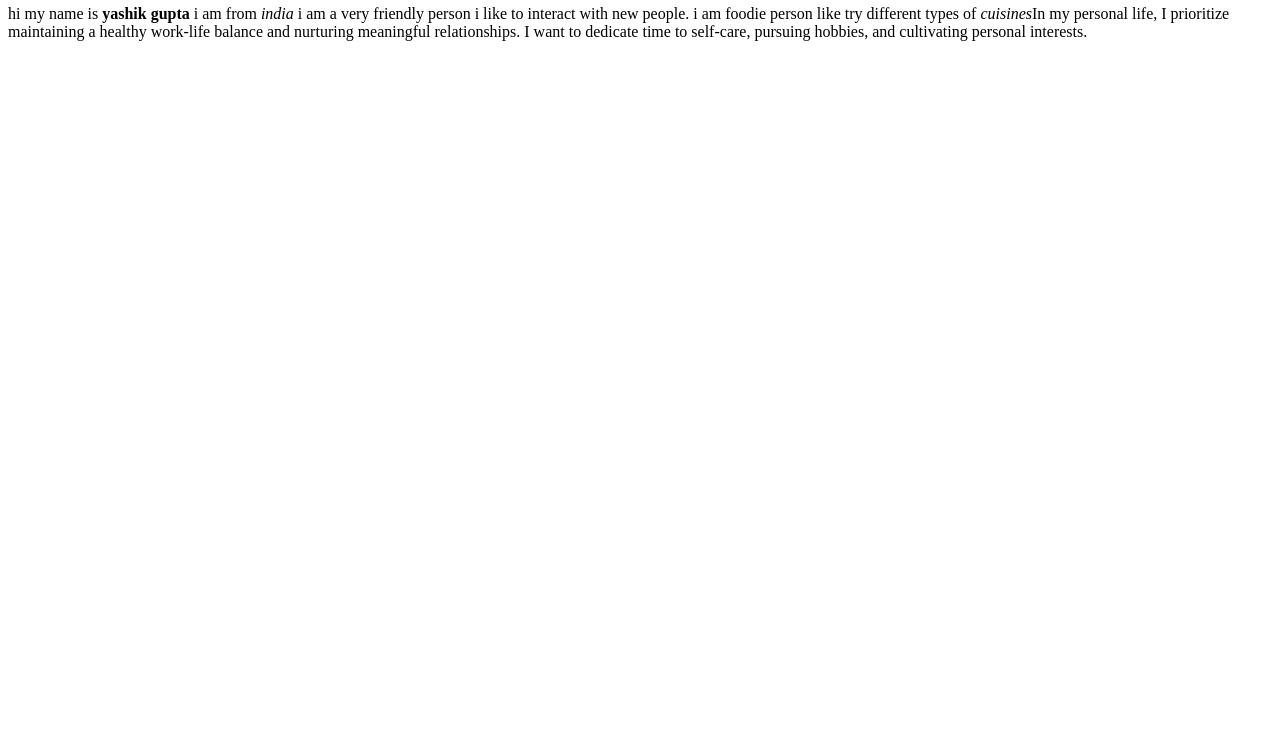
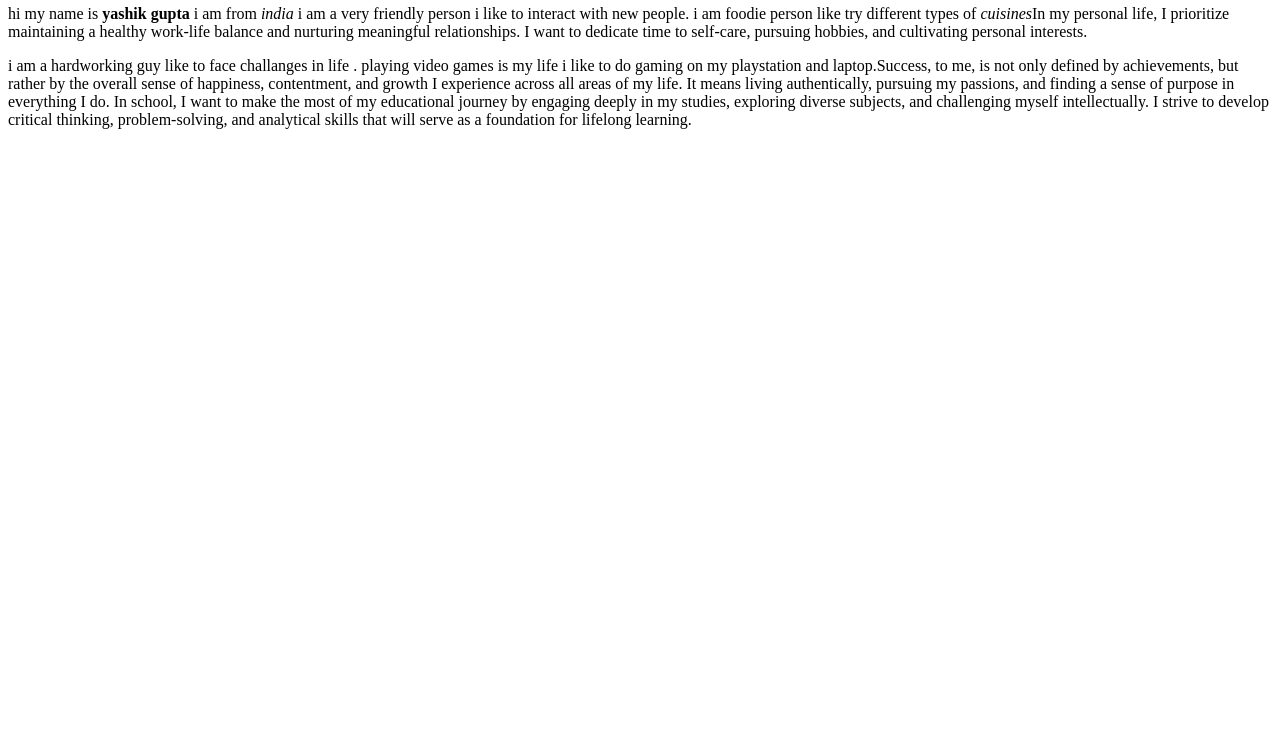
Before and after one commit to Gupta0116/Gupta0116.github.io, a plain HTML site: page html-assingment/index.html in a window 1280 px wide. Shown: the part 62-800 px from the top of the page. Drawn offline with Linux system fonts and the light colour scheme.

Commit message:
paragraph 2 complete

```diff
--- a/html-assingment/index.html
+++ b/html-assingment/index.html
@@ -17,6 +17,10 @@
 </header>
 <main>
     <p>hi my name is<strong> yashik gupta </strong>i am from <em>india</em> i am a very friendly person i like to interact with  new people. i am foodie person like try different types of <em>cuisines</em>In my personal life, I prioritize maintaining a healthy work-life balance and nurturing meaningful relationships. I want to dedicate time to self-care, pursuing hobbies, and cultivating personal interests.</p>
+
+
+    <p>i am a hardworking guy like to face challanges in life . playing video games is my life i like to do gaming on  my playstation and laptop.Success, to me, is not only defined by achievements, but rather by the overall sense of happiness, contentment, and growth I experience across all areas of my life. It means living authentically, pursuing my passions, and finding a sense of purpose in everything I do. In school, I want to make the most of my educational journey by engaging deeply in my studies, exploring diverse subjects, and challenging myself intellectually. I strive to develop critical thinking, problem-solving, and analytical skills that will serve as a foundation for lifelong learning.  </p>
+
 
 
 
```
